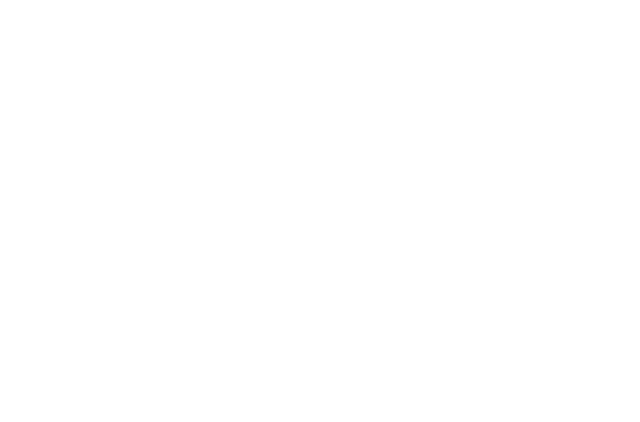
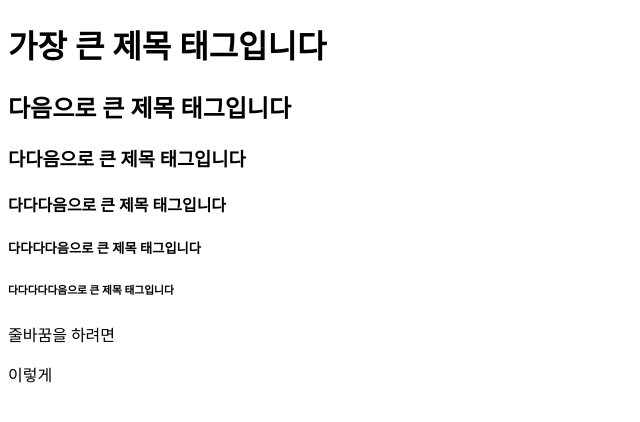
Before and after one commit to hj-kim12/250120_review, a plain HTML site: page index.html in a window 1280 px wide. Shown: the whole page, without its empty margins (0-640 px from the left). Drawn offline with Linux system fonts and the light colour scheme.

Commit message:
instgram

```diff
--- a/index.html
+++ b/index.html
@@ -1,9 +1,23 @@
 <!DOCTYPE html>
 <html lang="en">
   <head>
+    <link rel="icon" type="image/png" href="./favicon-96x96.png" sizes="96x96" />
+    <link rel="icon" type="image/svg+xml" href="./favicon.svg" />
+    <link rel="shortcut icon" href="./favicon.ico" />
+    <link rel="apple-touch-icon" sizes="180x180" href="./apple-touch-icon.png" />
+    <link rel="manifest" href="./site.webmanifest" />
     <meta charset="UTF-8" />
     <meta name="viewport" content="width=device-width, initial-scale=1.0" />
     <title>Document</title>
   </head>
-  <body></body>
+  <body>
+    <h1>가장 큰 제목 태그입니다</h1>
+    <h2>다음으로 큰 제목 태그입니다</h2>
+    <h3>다다음으로 큰 제목 태그입니다</h3>
+    <h4>다다다음으로 큰 제목 태그입니다</h4>
+    <h5>다다다다음으로 큰 제목 태그입니다</h5>
+    <h6>다다다다다음으로 큰 제목 태그입니다</h6>
+    <p>줄바꿈을 하려면</p>
+    <p>이렇게</p>
+  </body>
 </html>
```
Also changed, not shown: apple-touch-icon.png (added), favicon-96x96.png (added), favicon.ico (added), favicon.svg (added), site.webmanifest (added), web-app-manifest-192x192.png (added), web-app-manifest-512x512.png (added).
